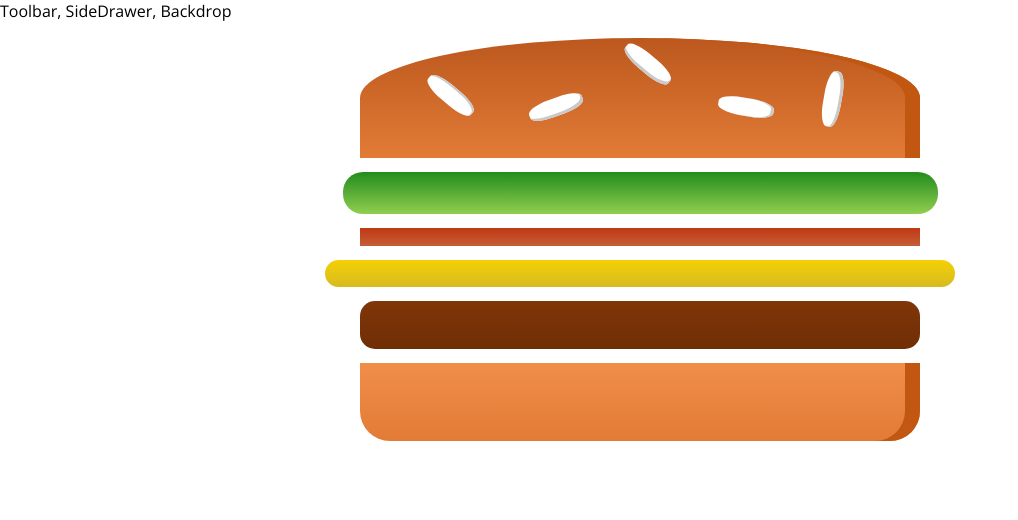
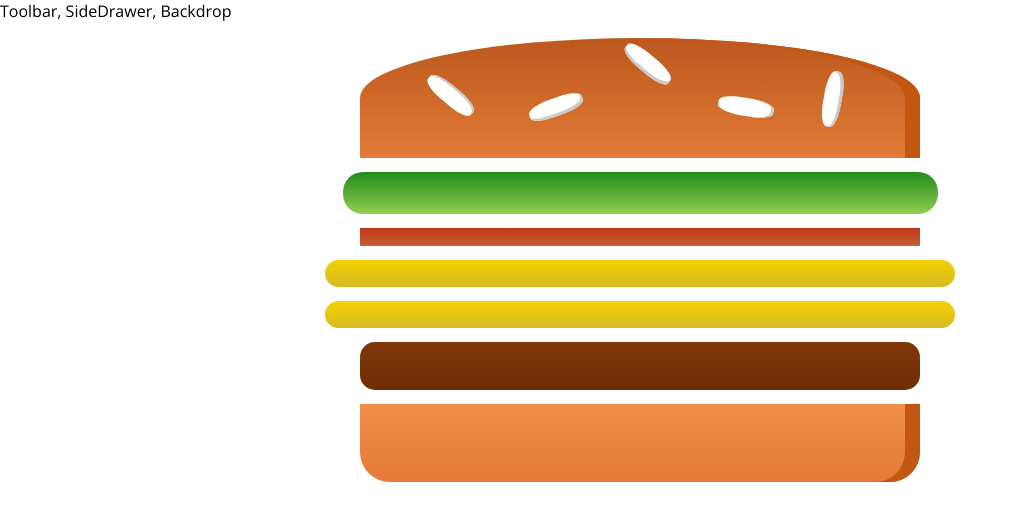
Before and after one commit to AryanshMahato/burger-builder, a React (Create React App) app: page / in a window 1280 px wide. Shown: the top 520 px of the page, without its empty margins (0-1018 px from the left). Built offline with nearby package versions, Linux system fonts and the light colour scheme.

Commit message:
Optimized: Burger Ingredients

```diff
--- a/src/Components/Burger/Burger.js
+++ b/src/Components/Burger/Burger.js
@@ -16,18 +16,28 @@ const burger = props => {
   let nCheese = props.ingredients.cheese
   let nMeat = props.ingredients.meat
 
+  const ingredients = []
+
   const transformendIngredients = () => {
     for (let i = 0; i < nSalad; i++) {
-      nSalad = <BurgerIngredient type={'salad'} />
+      ingredients.push(
+        <BurgerIngredient type="salad" key={ingredients.length} />
+      )
     }
     for (let i = 0; i < nBacon; i++) {
-      nBacon = <BurgerIngredient type={'bacon'} />
+      ingredients.push(
+        <BurgerIngredient type="bacon" key={ingredients.length} />
+      )
     }
     for (let i = 0; i < nCheese; i++) {
-      nCheese = <BurgerIngredient type={'cheese'} />
+      ingredients.push(
+        <BurgerIngredient type="cheese" key={ingredients.length} />
+      )
     }
     for (let i = 0; i < nMeat; i++) {
-      nMeat = <BurgerIngredient type={'meat'} />
+      ingredients.push(
+        <BurgerIngredient type="meat" key={ingredients.length} />
+      )
     }
   }
 
@@ -36,10 +46,7 @@ const burger = props => {
   return (
     <div className={style.Burger}>
       <BurgerIngredient type="bread-top" />
-      {nSalad}
-      {nBacon}
-      {nCheese}
-      {nMeat}
+      {ingredients.map(value => value)}
       <BurgerIngredient type="bread-bottom" />
     </div>
   )
```
